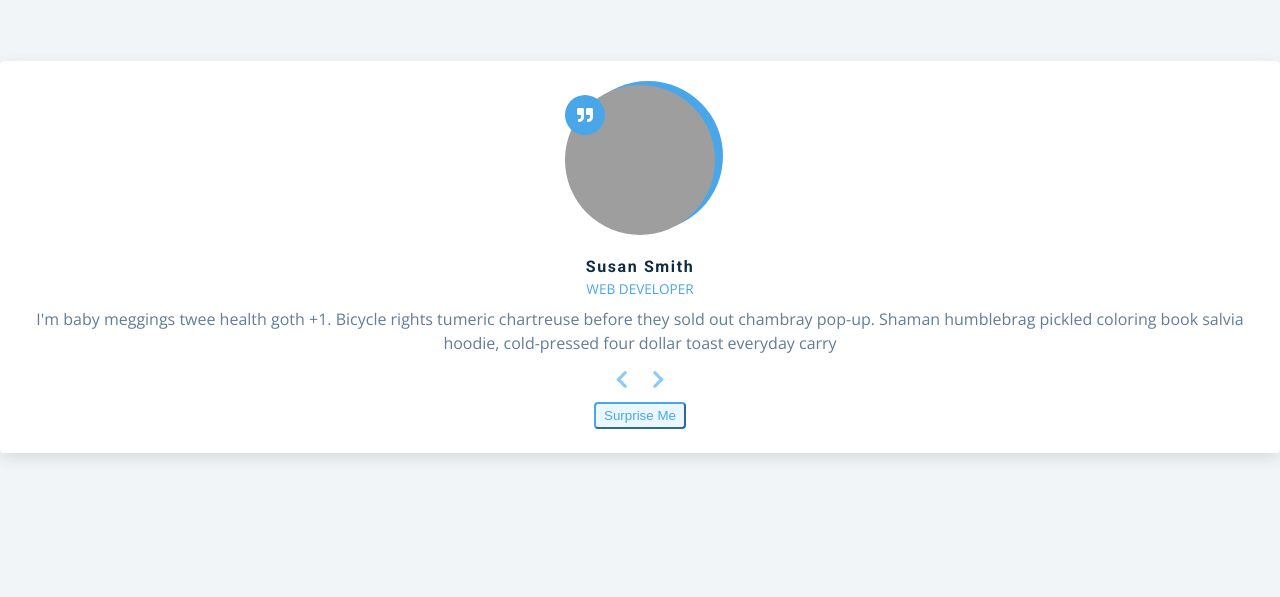
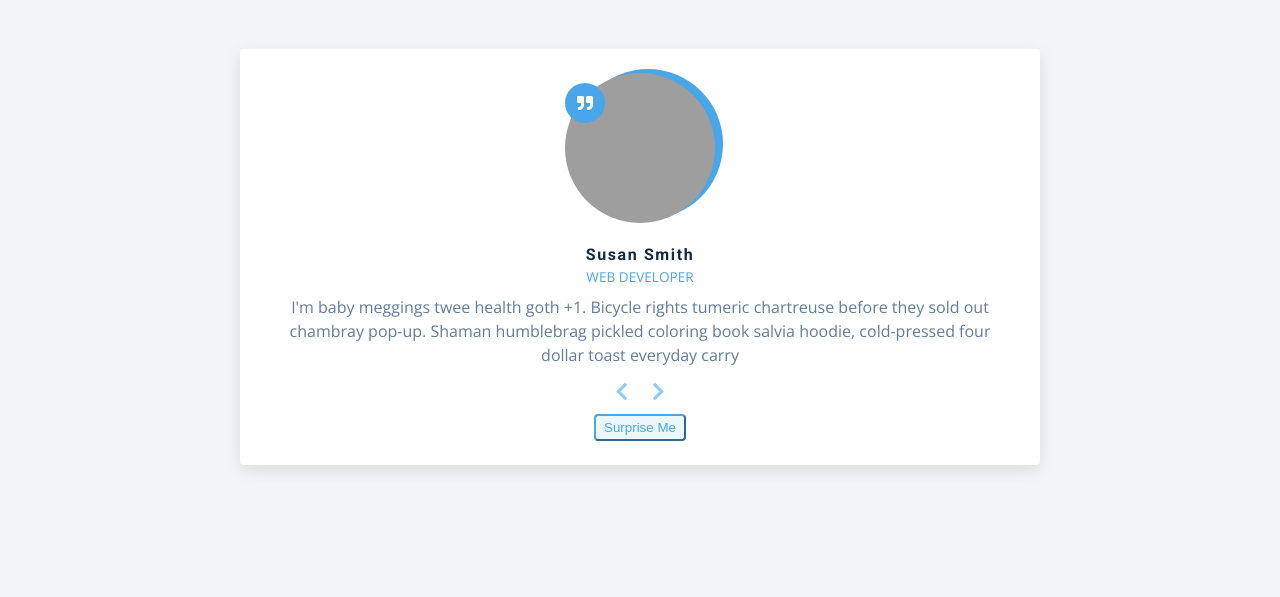
Before and after one commit to Kauakdoj/Reviews, a plain HTML site: page index.html in a window 1280 px wide. Shown: the part 203-800 px from the top of the page. Drawn offline with nearby package versions, Linux system fonts and the light colour scheme; grey boxes are pictures that could not be loaded.

Commit message:
nova demanda

```diff
--- a/styles.css
+++ b/styles.css
@@ -139,6 +139,7 @@ p {
   width: 90vw;
   margin: 0 auto;
   max-width: 1170px;
+
 }
 @media screen and (min-width: 992px) {
   .section-center {
@@ -148,6 +149,9 @@ p {
 main {
   min-height: 100vh;
   display: grid;
+  min-width: 320px;
+  max-width: 800px;
+  margin: auto;
   place-items: center;
 }
 
```
